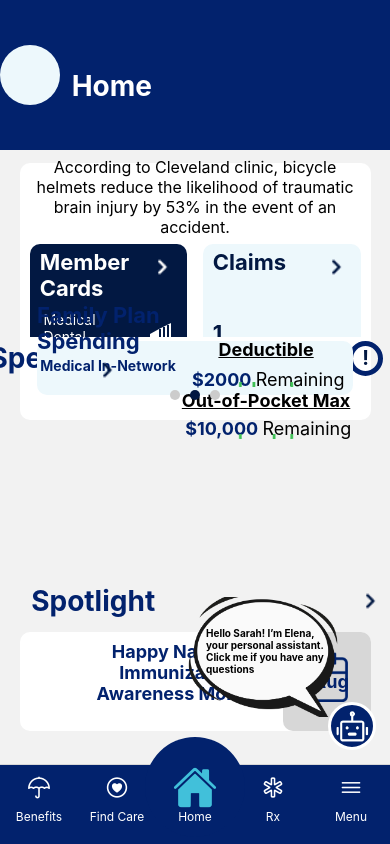
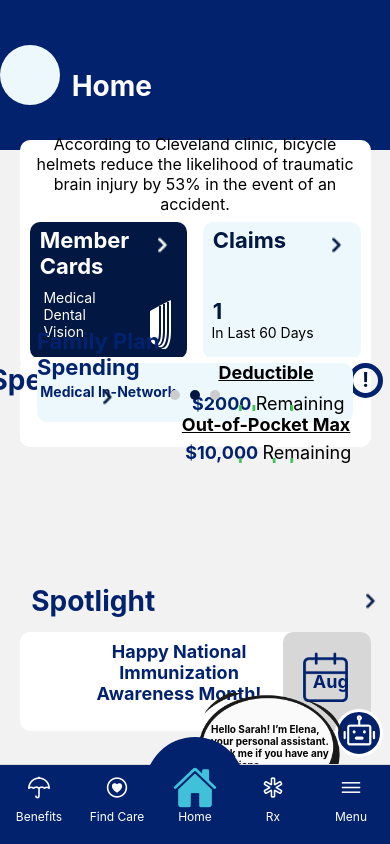
Before and after one commit to garisonjulius/UHG-APP, a React Native app: screen /Home in a window 390 px wide. Built offline with nearby package versions, Linux system fonts and the light colour scheme; no server answers.

Commit message:
Added speech bubble.

```diff
--- a/app/components/Carousel.js
+++ b/app/components/Carousel.js
@@ -29,7 +29,7 @@ export const CarouselItem = ({ item, index, navigation, setRenderPopUp, setFromC
     }
 
   return (
-    <View style={[styles.carousel, {width}, {marginTop: -20}]}>
+    <View style={[styles.carousel, {width}, {marginTop: 0}]}>
       <TouchableOpacity style={styles.dashboardContainer2}>
         <Text style={titleStyle}>{item.title}</Text>
         <Pressable
--- a/app/components/chatbot/FloatingChatIcon.js
+++ b/app/components/chatbot/FloatingChatIcon.js
@@ -1,19 +1,28 @@
-import React from 'react';
+import React, { useState, useEffect} from "react";
 import { View, Pressable, StyleSheet, Text, Image, TouchableOpacity, ImageBackground } from 'react-native';
 
-const FloatingChatIcon = ({navigation}) => {
+const FloatingChatIcon = ({ navigation }) => {
+    const [showBubble, setShowBubble] = useState(true);
+
+    useEffect(() => {
+        const timer = setTimeout(() => {
+            setShowBubble(false);
+        }, 10000);
+
+        return () => clearTimeout(timer); // Cleanup the timer on component unmount
+    }, []);
+
     return (
-        <View style={floatingChatStyles.bottomRight}>
         <Pressable onPress={() => navigation.navigate('ChatbotMain')} style={[floatingChatStyles.circle, floatingChatStyles.bottomRight]}>
             <Image style={floatingChatStyles.robot} source={require('../../assets/chat-logo.png')} />
+            {showBubble && (
+                <ImageBackground style={floatingChatStyles.bubble} source={require('../../assets/bubble.png')}>
+                    <Text style={floatingChatStyles.bubbleText}>Hello Sarah! I’m Elena, your personal assistant. Click me if you have any questions</Text>
+                </ImageBackground>
+            )}
         </Pressable>
-        <ImageBackground style={floatingChatStyles.bubble} source={require('../../assets/bubble.png')}>
-                <Text style={floatingChatStyles.bubbleText}>Hello Sarah! I’m Elena, your personal assistant. Click me if you have any questions</Text>
-        </ImageBackground>
-        </View>
-
     );
-}
+};
 
 
 const floatingChatStyles = StyleSheet.create({
@@ -22,8 +31,8 @@ const floatingChatStyles = StyleSheet.create({
         paddingBottom: 5,
         width: 150,
         height: 120,
-        right: 45,
-        bottom: 40
+        right: 145,
+        bottom: 55
     },
     bubbleText: {
         top: 15,
--- a/app/styles.js
+++ b/app/styles.js
@@ -47,7 +47,7 @@ const styles = StyleSheet.create({
       height: 60,
     },
     dashboardContainer: {
-      top: "20%",
+      top: "17%",
       position: "absolute",
       alignItems: "center",
       justifyContent: "center",
```
